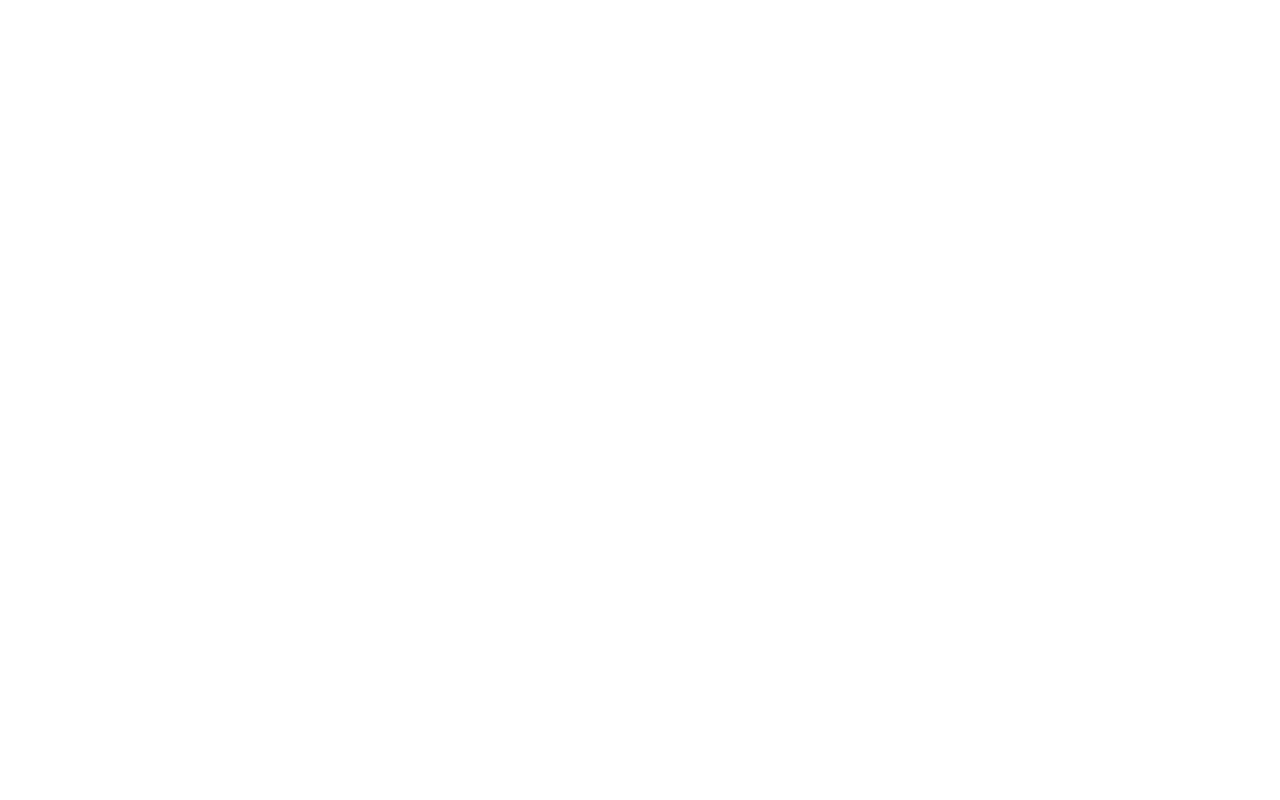
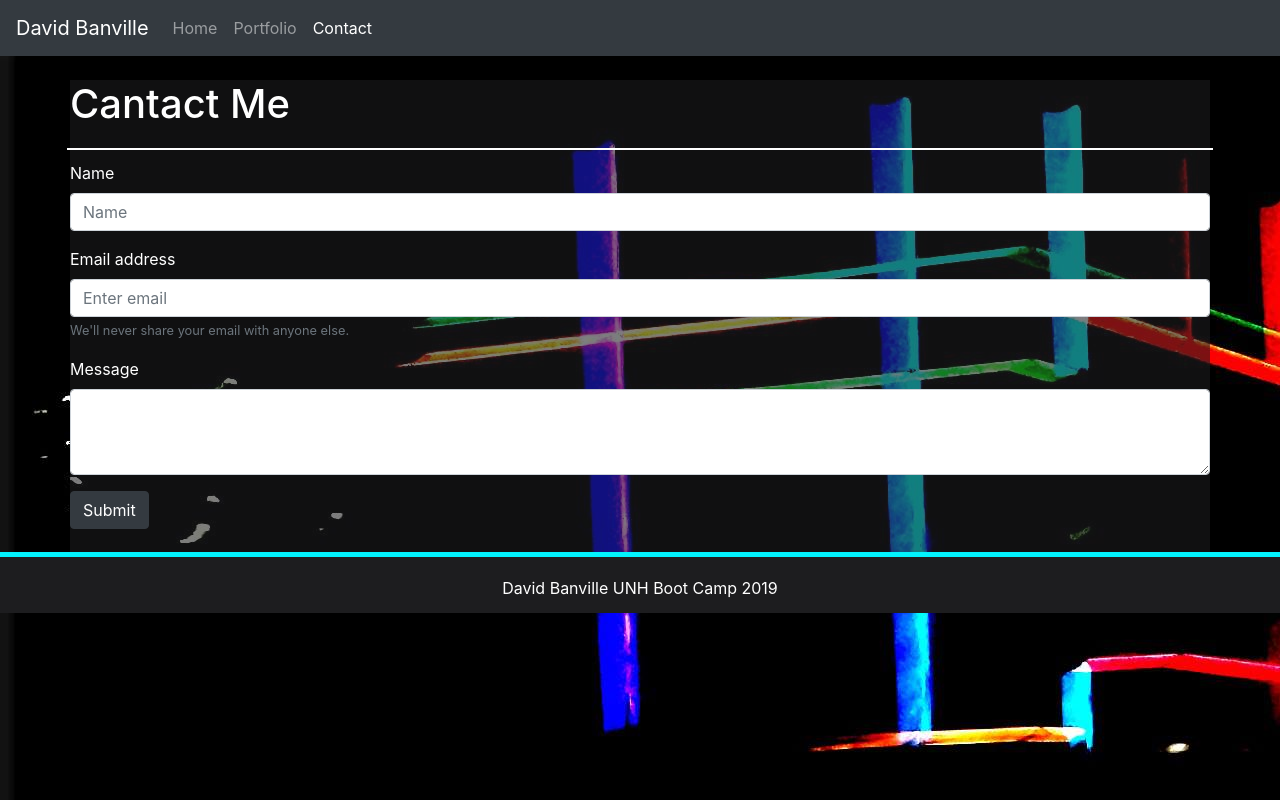
Before and after one commit to CaptainEFFF/Bootstrap-Portfolio, a plain HTML site: page contact.html in a window 1280 px wide. Drawn offline with nearby package versions, Linux system fonts and the light colour scheme.

Commit message:
contact page added

```diff
--- a/assets/css/style.css
+++ b/assets/css/style.css
@@ -1,5 +1,6 @@
 body{
     background: url(../images/neon.jpg);
+
 }
 
 .profile{
@@ -11,11 +12,15 @@
 .container{
     background-color: #1d1d1f;
     color: white;
+
 }
 
 .main-content{
+    min-height: 100%;
     background-color: #1d1d1f90;
     color: white;
+    margin: 0 auto -60px;
+    padding: 0 0 60px
 }
 
 
@@ -29,8 +34,6 @@
 .footer{
     background-color: #1d1d1f;
     color: white;
-    position:absolute;
-    bottom:0;
     width:100%;
     text-align: center;
     line-height: 60px;
--- a/contact.html
+++ b/contact.html
@@ -0,0 +1,92 @@
+<!DOCTYPE html>
+<html>
+<head>
+    <meta charset="utf-8">
+    <meta http-equiv="X-UA-Compatible" content="IE=edge">
+    <title>Page Title</title>
+    <meta name="viewport" content="width=device-width, initial-scale=1">
+    <link rel="stylesheet" href="https://stackpath.bootstrapcdn.com/bootstrap/4.3.1/css/bootstrap.min.css" integrity="sha384-ggOyR0iXCbMQv3Xipma34MD+dH/1fQ784/j6cY/iJTQUOhcWr7x9JvoRxT2MZw1T" crossorigin="anonymous">
+    <link rel="stylesheet" type="text/css" href="assets/css/style.css">
+</head>
+<body>
+
+    <!-- Nav Bar -->
+        <nav class="navbar navbar-expand-lg navbar-dark bg-dark">
+                <a class="navbar-brand" href="#">David Banville</a>
+                <button class="navbar-toggler" type="button" data-toggle="collapse" data-target="#navbarNav" aria-controls="navbarNav" aria-expanded="false" aria-label="Toggle navigation">
+                  <span class="navbar-toggler-icon"></span>
+                </button>
+                <div class="collapse navbar-collapse" id="navbarNav">
+                  <ul class="nav navbar-nav navbar-right">
+                    <li class="nav-item ">
+                      <a class="nav-link" href="index.html">Home <span class="sr-only">(current)</span></a>
+                    </li>
+                    <li class="nav-item">
+                      <a class="nav-link" href="portfolio.html">Portfolio</a>
+                    </li>
+                    <li class="nav-item active">
+                      <a class="nav-link" href="contact.html">Contact</a>
+                    </li>
+                  </ul>
+                </div>
+              </nav>
+
+              <br>
+    <!-- Main Content -->
+    <div class="container main-content">
+
+        <!-- Row 1 -->
+        <section class="row">
+            <h1 class="col-md-12">
+                Cantact Me
+            </h1>
+        </section>
+        <section class="row">
+            <div class="col.md.10 seperator">
+            </div>
+        </section>
+        <!-- Row 3 -->
+        <section class="row">
+            <section class="col-md-12">
+                <form action="mailto:davidbanville4@gmail.com" method="post" enctype="text/plain">
+
+                    <div class="form-group">
+                        <label for="formGroupExampleInput">Name</label>
+                        <input type="text" class="form-control" id="formGroupExampleInput" placeholder="Name">
+                    </div>
+
+                    <div class="form-group">
+                        <label for="exampleInputEmail1">Email address</label>
+                        <input type="email" class="form-control" id="exampleInputEmail1" aria-describedby="emailHelp" placeholder="Enter email">
+                        <small id="emailHelp" class="form-text text-muted">We'll never share your email with anyone else.</small>
+                    </div>
+
+                    <div class="form-group">
+                            <label for="exampleFormControlTextarea1">Message</label>
+                            <textarea class="form-control" id="exampleFormControlTextarea1" rows="3"></textarea>
+                    </div>
+
+                    <input class="btn btn-dark" type="submit" value="Submit">
+
+
+
+                </form>
+
+            </section>
+
+        </section>
+
+    </div>
+
+    <br>
+
+    <footer class="footer">
+
+        <div class="container"></div>
+        <div id="foottop"></div>
+                David Banville UNH Boot Camp 2019
+        </div>
+
+    </footer>
+</body>
+</html>
```
Also changed, not shown: index.html (+3 -3 lines), portfolio.html (+3 -3 lines).
